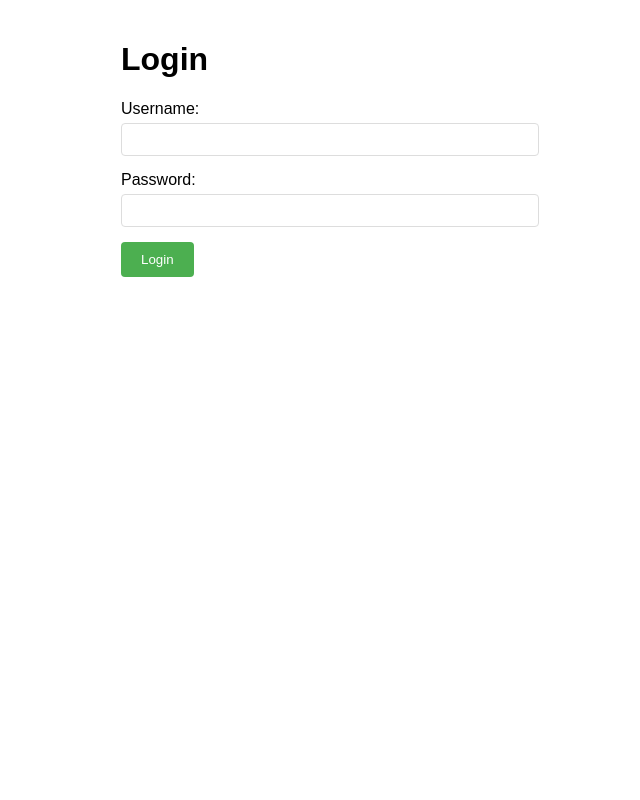
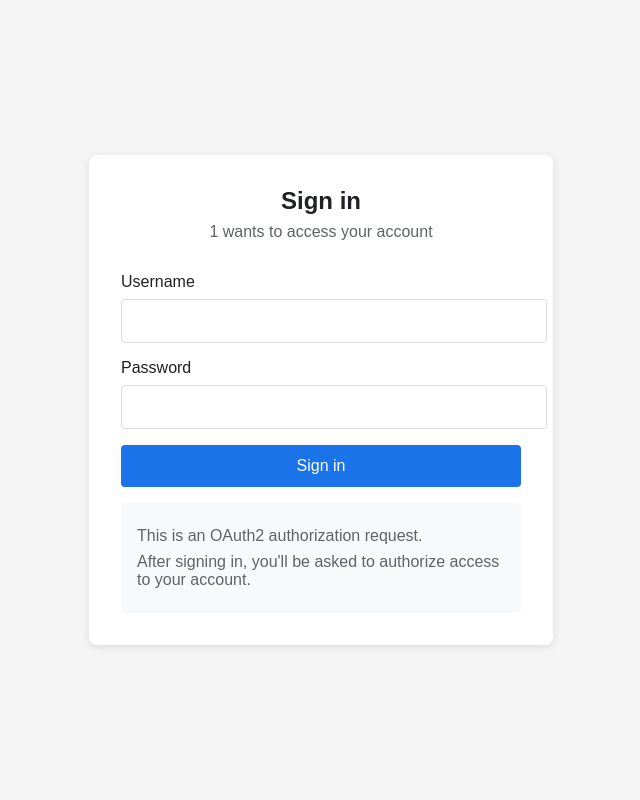
Before and after one commit to mwufi/devmain, a FastAPI app: template main_api/oauth/templates/login.html in a window 1280 px wide. Shown: the whole page, without its empty margins (319-959 px from the left). Run offline with FastAPI, Linux system fonts and the light colour scheme; the template is opened without the code that fills it: most values are stand-ins (such as "Sample title", 1, 10 or a date in 2020).

```diff
--- a/main_api/oauth/templates/login.html
+++ b/main_api/oauth/templates/login.html
@@ -1,65 +1,143 @@
 <!DOCTYPE html>
-<html>
+<html lang="en">
 
 <head>
+    <meta charset="UTF-8">
+    <meta name="viewport" content="width=device-width, initial-scale=1.0">
     <title>Login</title>
     <style>
         body {
             font-family: Arial, sans-serif;
+            margin: 0;
+            padding: 0;
+            display: flex;
+            justify-content: center;
+            align-items: center;
+            min-height: 100vh;
+            background-color: #f5f5f5;
+        }
+
+        .container {
+            background: white;
+            padding: 2rem;
+            border-radius: 8px;
+            box-shadow: 0 2px 10px rgba(0, 0, 0, 0.1);
+            width: 100%;
             max-width: 400px;
-            margin: 0 auto;
-            padding: 20px;
+        }
+
+        .header {
+            text-align: center;
+            margin-bottom: 2rem;
+        }
+
+        .header h1 {
+            font-size: 24px;
+            color: #202124;
+            margin: 0;
+        }
+
+        .header p {
+            color: #5f6368;
+            margin: 0.5rem 0 0;
         }
 
         .form-group {
-            margin-bottom: 15px;
+            margin-bottom: 1rem;
         }
 
         label {
             display: block;
-            margin-bottom: 5px;
+            margin-bottom: 0.5rem;
+            color: #202124;
         }
 
-        input[type="text"],
-        input[type="password"] {
+        input {
             width: 100%;
-            padding: 8px;
-            border: 1px solid #ddd;
+            padding: 0.75rem;
+            border: 1px solid #dadce0;
+            border-radius: 4px;
+            font-size: 1rem;
+        }
+
+        .error {
+            color: #d93025;
+            margin-bottom: 1rem;
+            padding: 0.75rem;
+            background-color: #fce8e6;
             border-radius: 4px;
         }
 
         .button {
-            padding: 10px 20px;
-            background-color: #4CAF50;
+            width: 100%;
+            padding: 0.75rem;
+            background-color: #1a73e8;
             color: white;
             border: none;
             border-radius: 4px;
+            font-size: 1rem;
             cursor: pointer;
+            transition: background-color 0.2s;
         }
 
-        .error {
-            color: red;
-            margin-bottom: 10px;
+        .button:hover {
+            background-color: #1557b0;
+        }
+
+        .oauth-info {
+            margin-top: 1rem;
+            padding: 1rem;
+            background-color: #f8f9fa;
+            border-radius: 4px;
+            color: #5f6368;
+        }
+
+        .oauth-info p {
+            margin: 0.5rem 0;
         }
     </style>
 </head>
 
 <body>
-    <h1>Login</h1>
+    <div class="container">
+        <div class="header">
+            <h1>Sign in</h1>
+            {% if client_id %}
+            <p>{{ client_id }} wants to access your account</p>
+            {% endif %}
+        </div>
+
         {% if error %}
         <div class="error">{{ error }}</div>
         {% endif %}
+
         <form action="/oauth2/login" method="post">
             <div class="form-group">
-            <label for="username">Username:</label>
+                <label for="username">Username</label>
                 <input type="text" id="username" name="username" required>
             </div>
             <div class="form-group">
-            <label for="password">Password:</label>
+                <label for="password">Password</label>
                 <input type="password" id="password" name="password" required>
             </div>
-        <button type="submit" class="button">Login</button>
+
+            {% if client_id %}
+            <input type="hidden" name="client_id" value="{{ client_id }}">
+            <input type="hidden" name="redirect_uri" value="{{ redirect_uri }}">
+            <input type="hidden" name="scope" value="{{ scope }}">
+            <input type="hidden" name="state" value="{{ state }}">
+            {% endif %}
+
+            <button type="submit" class="button">Sign in</button>
         </form>
+
+        {% if client_id %}
+        <div class="oauth-info">
+            <p>This is an OAuth2 authorization request.</p>
+            <p>After signing in, you'll be asked to authorize access to your account.</p>
+        </div>
+        {% endif %}
+    </div>
 </body>
 
 </html>
--- a/sample-consumer/login_web.py
+++ b/sample-consumer/login_web.py
@@ -34,8 +34,8 @@ app.add_middleware(
 )
 
 # OAuth2 configuration
-os.environ['CLIENT_ID'] = '9fe28be1-82e5-42ff-90f3-1c7bbb101531'
-os.environ['CLIENT_SECRET'] = '18b60d32-95a4-457a-819f-30da5cca7a6e'
+os.environ['CLIENT_ID'] = 'aced369e-2968-4034-8308-94a8dcc8f7fa'
+os.environ['CLIENT_SECRET'] = '8acb83c4-b3bc-4636-be12-189e9864df2f'
 
 ARA_SERVER_URL = "http://localhost:8000/oauth2"
 CLIENT_ID = os.environ['CLIENT_ID']
```
Also changed, not shown: main_api/oauth/server.py (+81 -19 lines), main_api/oauth/templates/consent.html (+158 -50 lines). Lines whose indentation alone changed are shown as unchanged.
